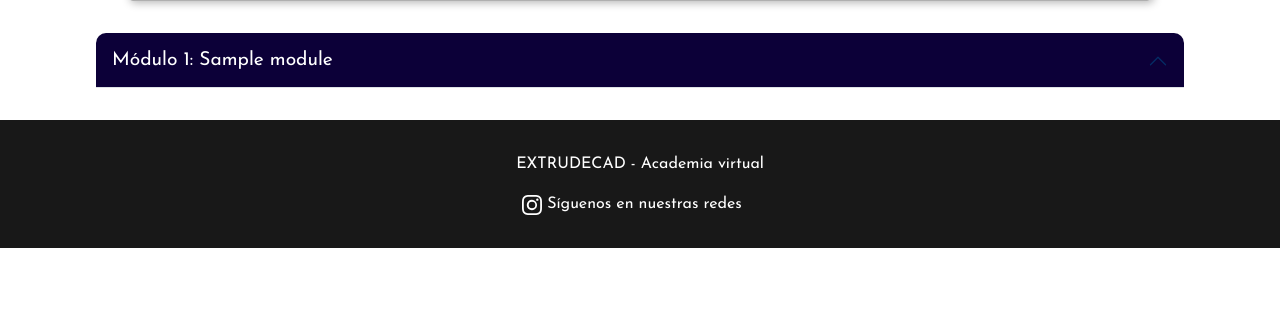
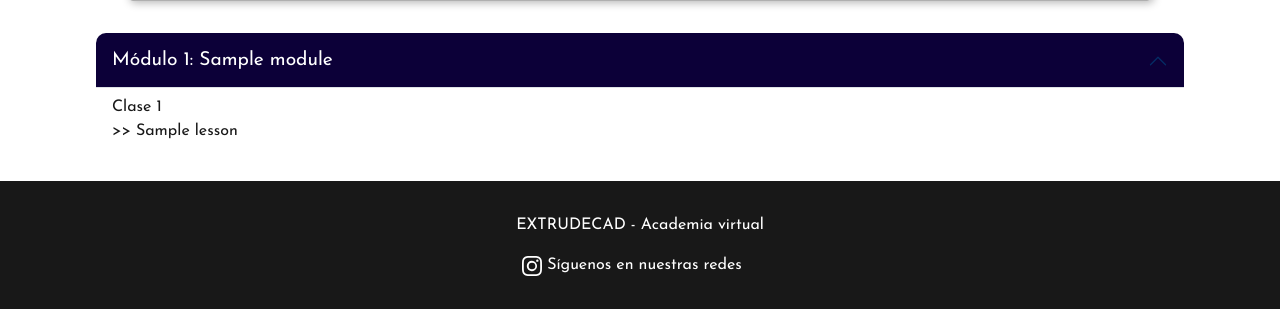
Before and after one commit to JuanZenklusen/extrude_project, a Django app: a page that uses courses/templates/partials/modules.html in a window 1280 px wide. Shown: the part 810-1119 px from the top of the page. Before the commit the page ends 1058 px from the top, so only its background shows below. Run offline with Django 4.2, Linux system fonts and the light colour scheme; tables that the repository leaves empty hold one stand-in row (values such as "Sample post"); grey boxes marked "Sample" are stand-in pictures; some libraries are stand-ins or nearby versions.

Commit message:
edit accordion

```diff
--- a/courses/templates/partials/modules.html
+++ b/courses/templates/partials/modules.html
@@ -7,7 +7,7 @@
                     Módulo {{ module.nro_order }}: {{ module.title }}
                 </button>
             </h2>
-            <div id="collapse{{ module.nro_order }}" class="accordion-collapse collapse" aria-labelledby="heading{{ module.nro_order }}" data-bs-parent="#accordionExample">
+            <div id="collapse{{ module.nro_order }}" class="accordion-collapse collapse show" aria-labelledby="heading{{ module.nro_order }}" data-bs-parent="#accordionExample">
                 <div class="accordion-body">
                     {% for lesson in module.lessons_set.all %}
                     <div class="lessons-m">
```
